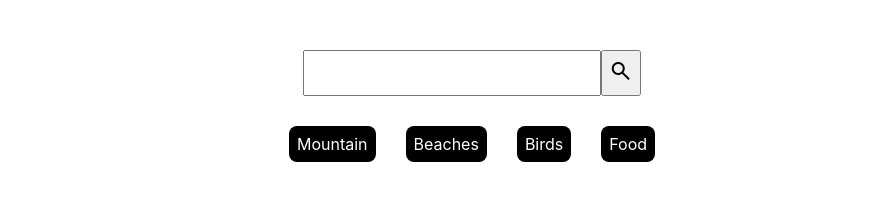
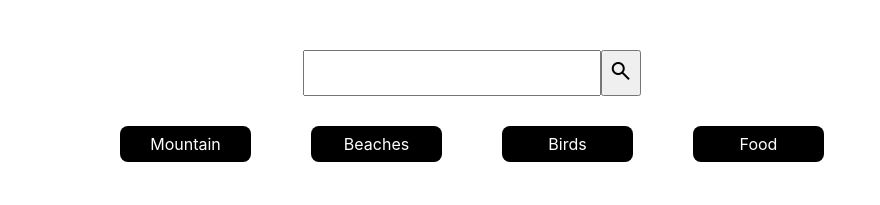
Before and after one commit to Moon-12/photo_gallery, a React (Create React App) app: page / in a window 1280 px wide. Shown: the top 205 px of the page, without its empty margins (168-1048 px from the left). Built offline with nearby package versions, Linux system fonts and the light colour scheme; no server answers.

Commit message:
navbar produced with json data and styling added

```diff
--- a/src/components/NavBar/NavBar.css
+++ b/src/components/NavBar/NavBar.css
@@ -2,10 +2,11 @@ nav a {
   text-decoration: none;
 }
 .nav-container {
-  margin: 1em;
+  margin: 1em 10%;
   display: flex;
   justify-content: center;
-  gap: 1em;
+  gap: 2em;
+  flex-wrap: wrap;
 }
 
 a {
@@ -14,4 +15,6 @@ a {
   padding: 0.5em;
   font-size: medium;
   border-radius: 0.5em;
+  flex: 1 1 0;
+  text-align: center;
 }
--- a/src/components/NavBar/NavBar.jsx
+++ b/src/components/NavBar/NavBar.jsx
@@ -1,12 +1,28 @@
 import "./NavBar.css";
-import { Link } from "react-router-dom";
+import { Link, useParams } from "react-router-dom";
+import { ui_data } from "../../env/common_ui_metadata";
+import { fetchImagesByTag } from "../../redux/slice/imageSlice";
+import { useDispatch } from "react-redux";
+import { useEffect } from "react";
 const NavBar = () => {
+  const { navLinks } = ui_data;
+  const { type } = useParams();
+  console.log(type);
+  const dispatch = useDispatch();
+
+  useEffect(() => {
+    dispatch(fetchImagesByTag(type));
+  }, [type]);
+
   return (
     <nav className="nav-container">
-      <Link to={"images/mountain"}>Mountain</Link>
-      <Link to={"images/beach"}>Beaches</Link>
-      <Link to={"images/bird"}>Birds</Link>
-      <Link to={"images/food"}>Food</Link>
+      {navLinks.map((ele) => {
+        return (
+          <Link key={ele.url} to={ele.url}>
+            {ele.content}
+          </Link>
+        );
+      })}
     </nav>
   );
 };
```
